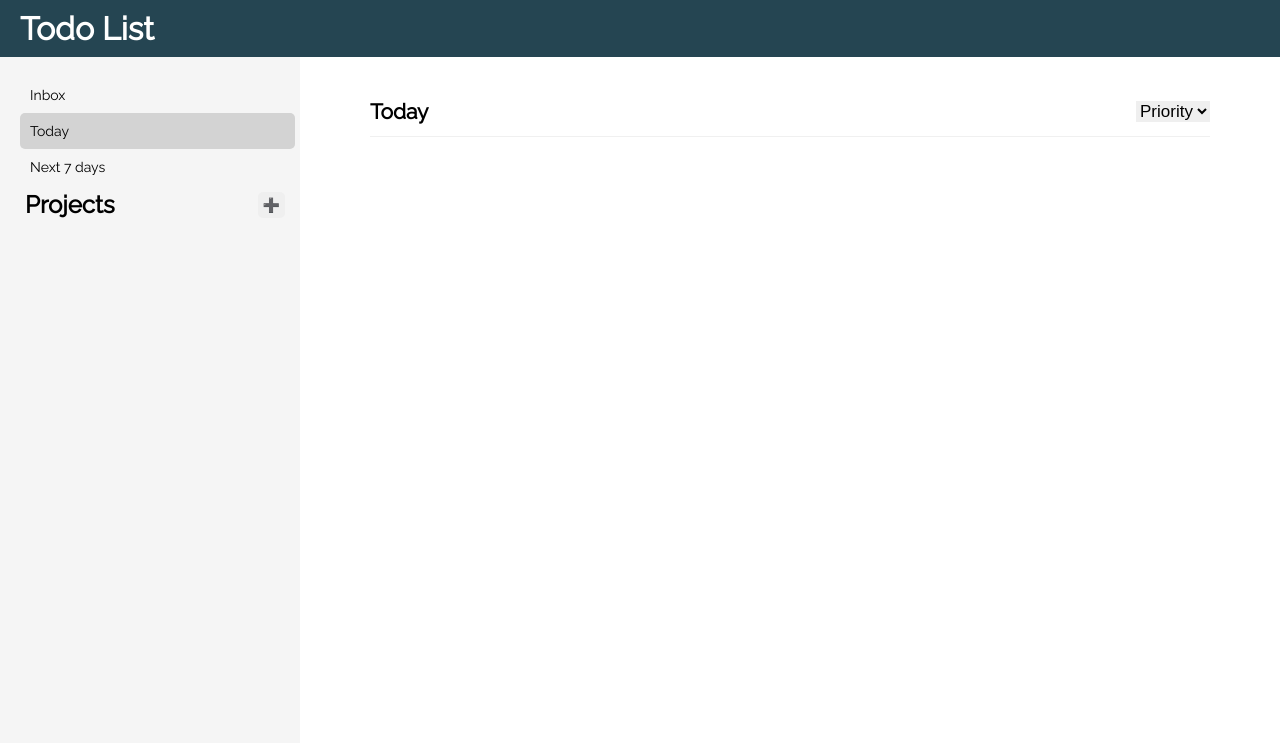
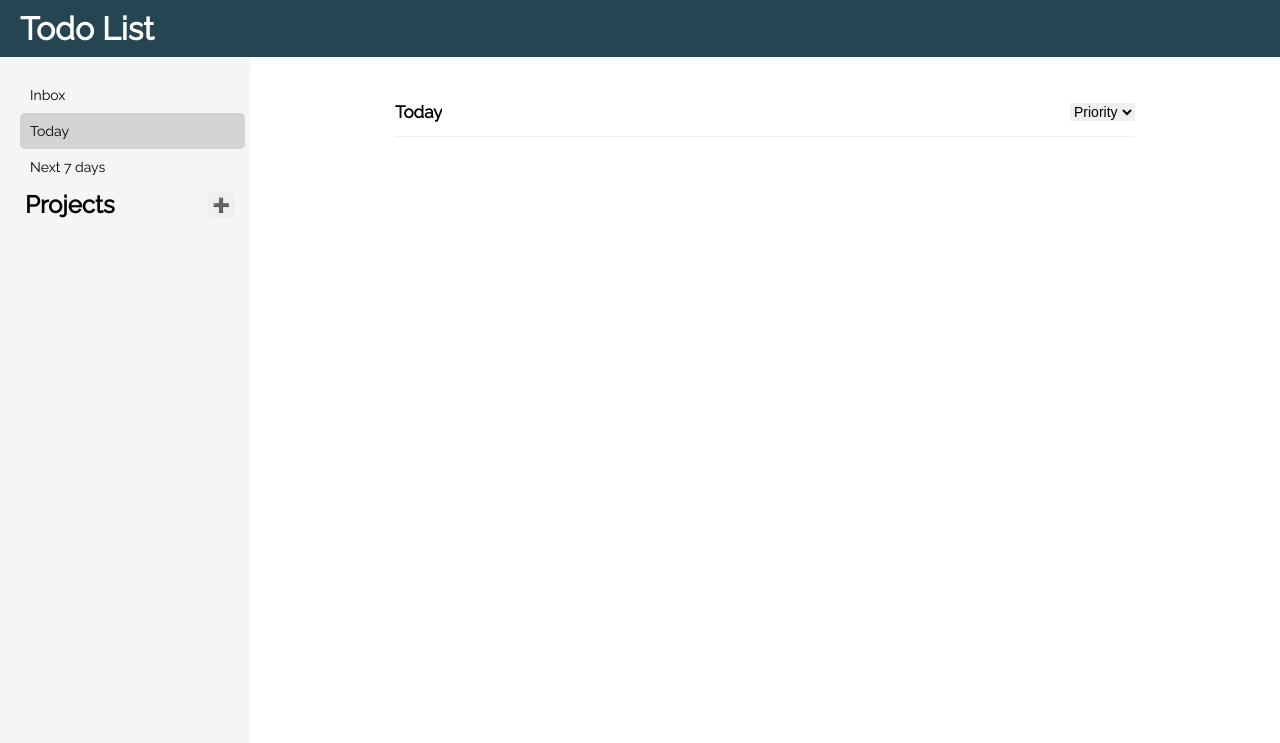
Before and after one commit to idandam/todo-list, a plain HTML site: page index.html in a window 1280 px wide. Shown: the top 743 px of the page. Drawn offline with Linux system fonts and the light colour scheme.

Commit message:
changed nav and content width

```diff
--- a/style.css
+++ b/style.css
@@ -52,7 +52,7 @@ body{
 
 .nav-projects{
     background-color: var(--nav-background-color);
-    width:300px;
+    width:250px;
     padding: 20px 5px 20px 20px ;
 }
 
@@ -60,7 +60,7 @@ body{
     display: flex;
     flex-direction: column;
     background-color: var(--project-content-background-color);
-    width: 900px;
+    width: 800px;
     padding: 30px;
     margin:0 auto;
 
@@ -342,7 +342,7 @@ button{
 .project-content-header-text{
     word-break: break-all;
     overflow: hidden;
-    font-size: 21px;
+    font-size: 17px;
 
 }
 
@@ -406,7 +406,7 @@ background-color: var(--form-btn-hover-background-color);
     border-right: 1px solid rgb(230, 228, 228);;
 }
 select{
-    font-size: 17px;
+    font-size: 14px;
 }
 select:hover{
     background-color: lightgray;
```
